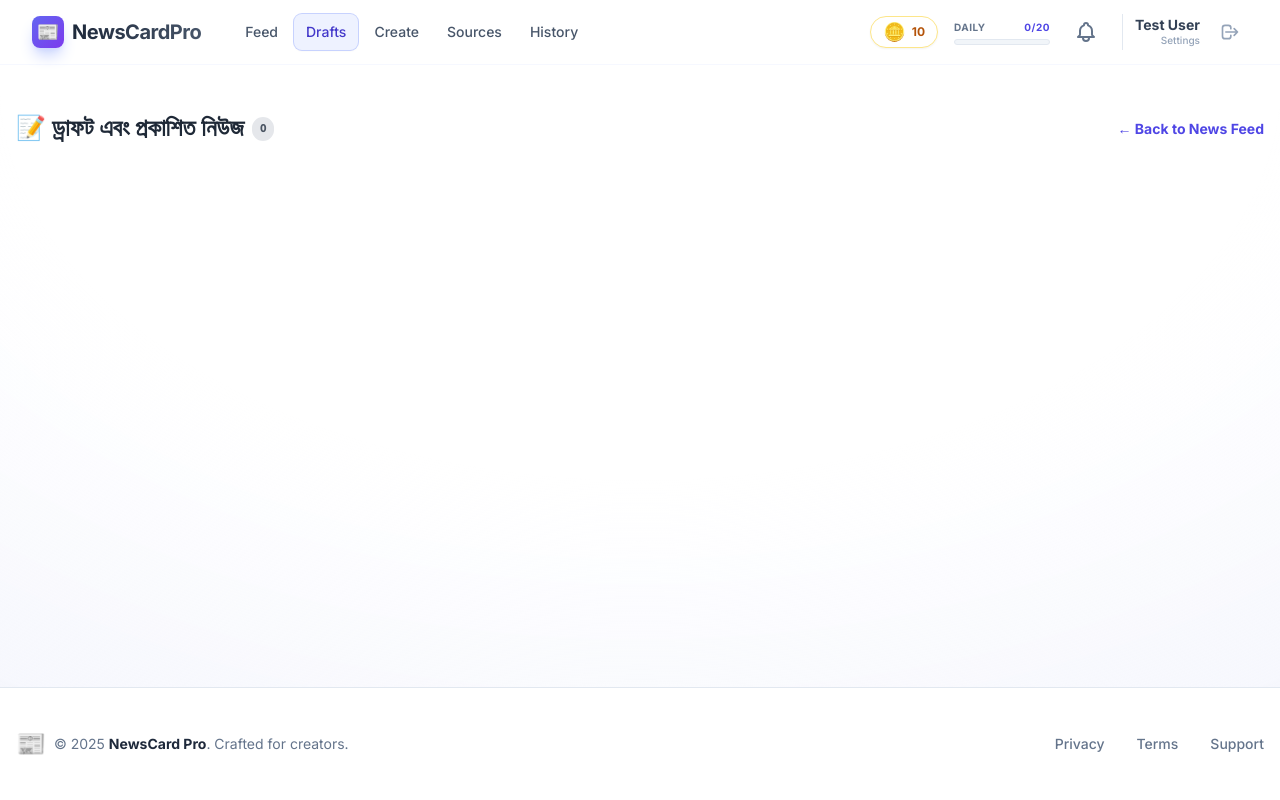
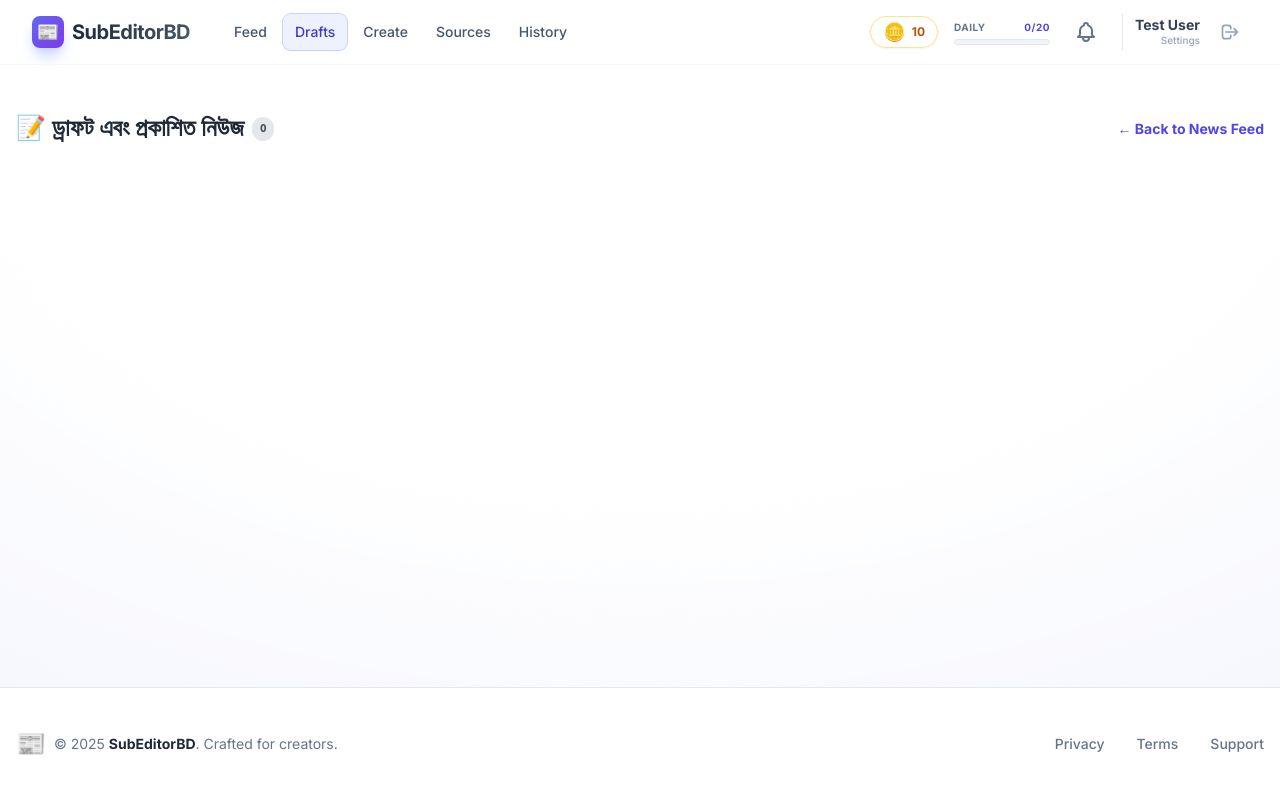
Before and after one commit to kawsarapp/Website-Post-and-Card-Design-Automation, a Laravel app: page /news/drafts in a window 1280 px wide. Run offline with Laravel 12, Linux system fonts and the light colour scheme; a user stored in the database is signed in; data comes from the database, SQL or seed files in the repository; data that the repository does not hold is empty; some libraries are stand-ins or nearby versions.

Commit message:
Website Name Change

```diff
--- a/resources/views/layouts/app.blade.php
+++ b/resources/views/layouts/app.blade.php
@@ -57,7 +57,7 @@
                                 <span class="text-lg">📰</span>
                             </div>
                             <span class="font-bold text-xl bg-gradient-to-r from-slate-800 to-slate-600 bg-clip-text text-transparent tracking-tight group-hover:from-indigo-600 group-hover:to-violet-600 transition-all">
-                                NewsCard<span class="font-extrabold">Pro</span>
+                                SubEditor<span class="font-extrabold">BD</span>
                             </span>
                         </a>
                     </div>
@@ -233,7 +233,7 @@
         <div class="max-w-7xl mx-auto px-4 flex flex-col md:flex-row justify-between items-center text-sm text-slate-500">
             <div class="flex items-center gap-2 mb-4 md:mb-0">
                 <span class="text-2xl">📰</span>
-                <span>&copy; {{ date('Y') }} <span class="font-bold text-slate-800">NewsCard Pro</span>. Crafted for creators.</span>
+                <span>&copy; {{ date('Y') }} <span class="font-bold text-slate-800">SubEditorBD</span>. Crafted for creators.</span>
             </div>
             <div class="flex gap-8 font-medium">
                 <a href="#" class="hover:text-indigo-600 transition">Privacy</a>
```
